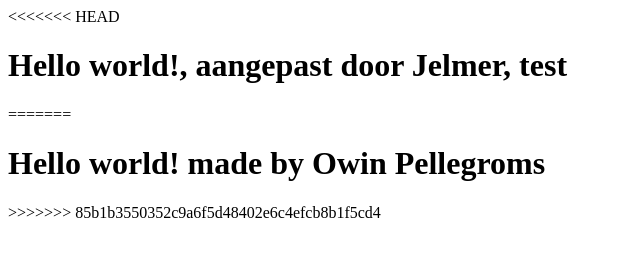
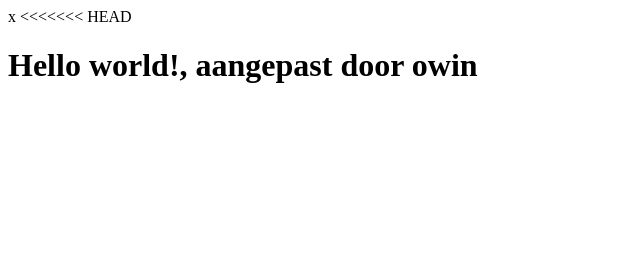
Before and after one commit to owinpellegroms/my-first-repository, a plain HTML site: page index.html in a window 1280 px wide. Shown: the whole page, without its empty margins (0-640 px from the left). Drawn offline with Linux system fonts and the light colour scheme.

Commit message:
changed h1

```diff
--- a/index.html
+++ b/index.html
@@ -1,4 +1,4 @@
-<!doctype html>
+x<!doctype html>
 <html>
 <head>
 <meta charset="UTF-8">
@@ -7,9 +7,7 @@
 
 <body>
 <<<<<<< HEAD
-	<h1>Hello world!, aangepast door Jelmer, test</h1>
-=======
-	<h1>Hello world! made by Owin Pellegroms</h1>
->>>>>>> 85b1b3550352c9a6f5d48402e6c4efcb8b1f5cd4
+	<h1>Hello world!, aangepast door owin</h1>
+
 </body>
 </html>
```
